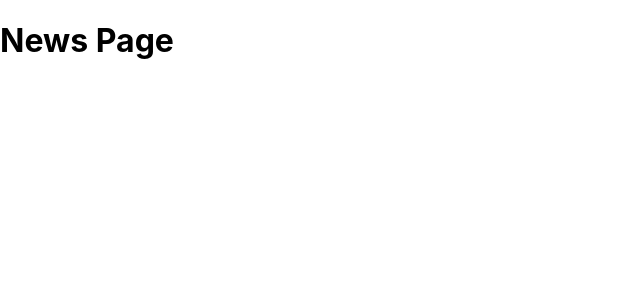
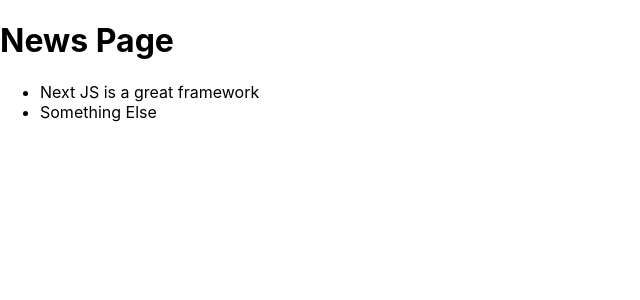
Before and after one commit to 3atharvkurdukar/udemy-react, a Next.js app: page /news in a window 1280 px wide. Shown: the top 300 px of the page, without its empty margins (0-640 px from the left). Built offline with nearby package versions, Linux system fonts and the light colour scheme.

Commit message:
Navigation between pages using Link

```diff
--- a/pages/news/index.js
+++ b/pages/news/index.js
@@ -1,3 +1,19 @@
+import Link from 'next/link';
+
 export default function News() {
-  return <h1>News Page</h1>;
+  return (
+    <>
+      <h1>News Page</h1>
+      <ul>
+        <li>
+          <Link href="/news/next-js-is-a-great-framework">
+            Next JS is a great framework
+          </Link>
+        </li>
+        <li>
+          <Link href="/news/something-else">Something Else</Link>
+        </li>
+      </ul>
+    </>
+  );
 }
```
